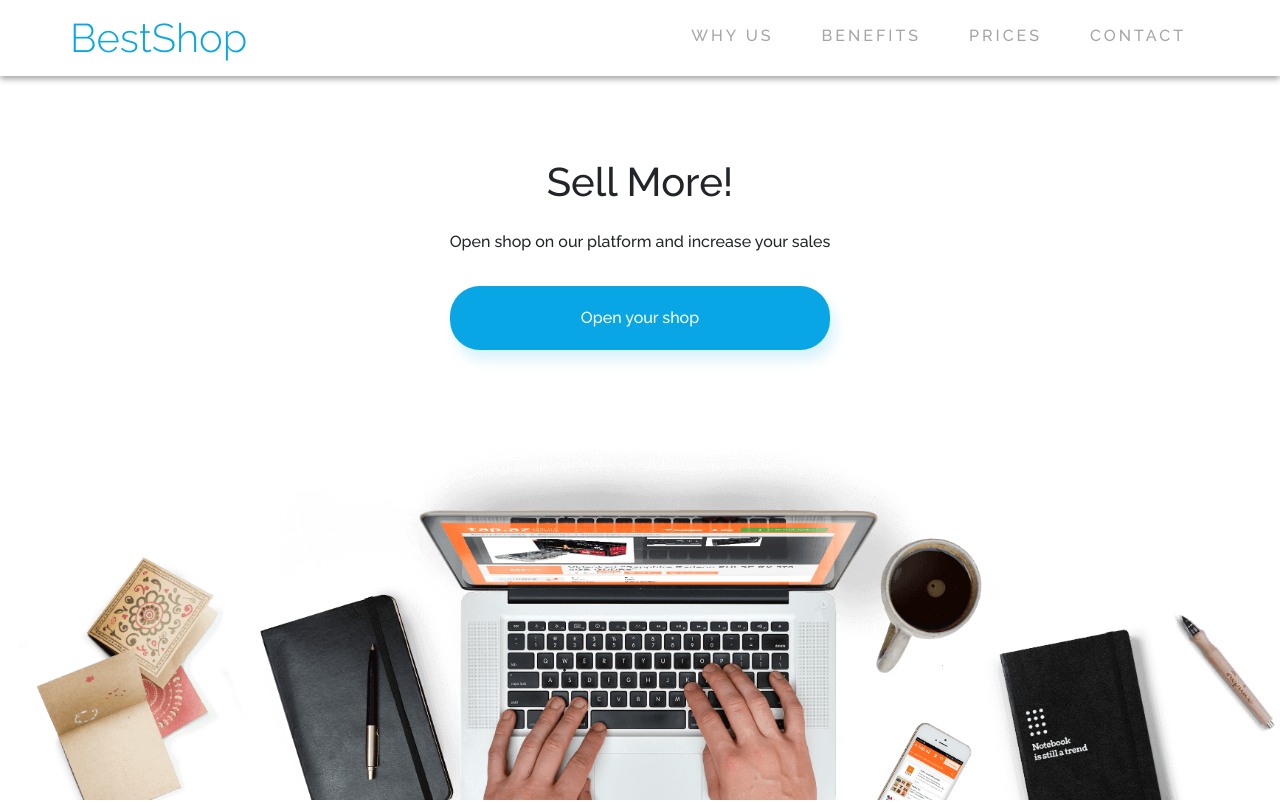
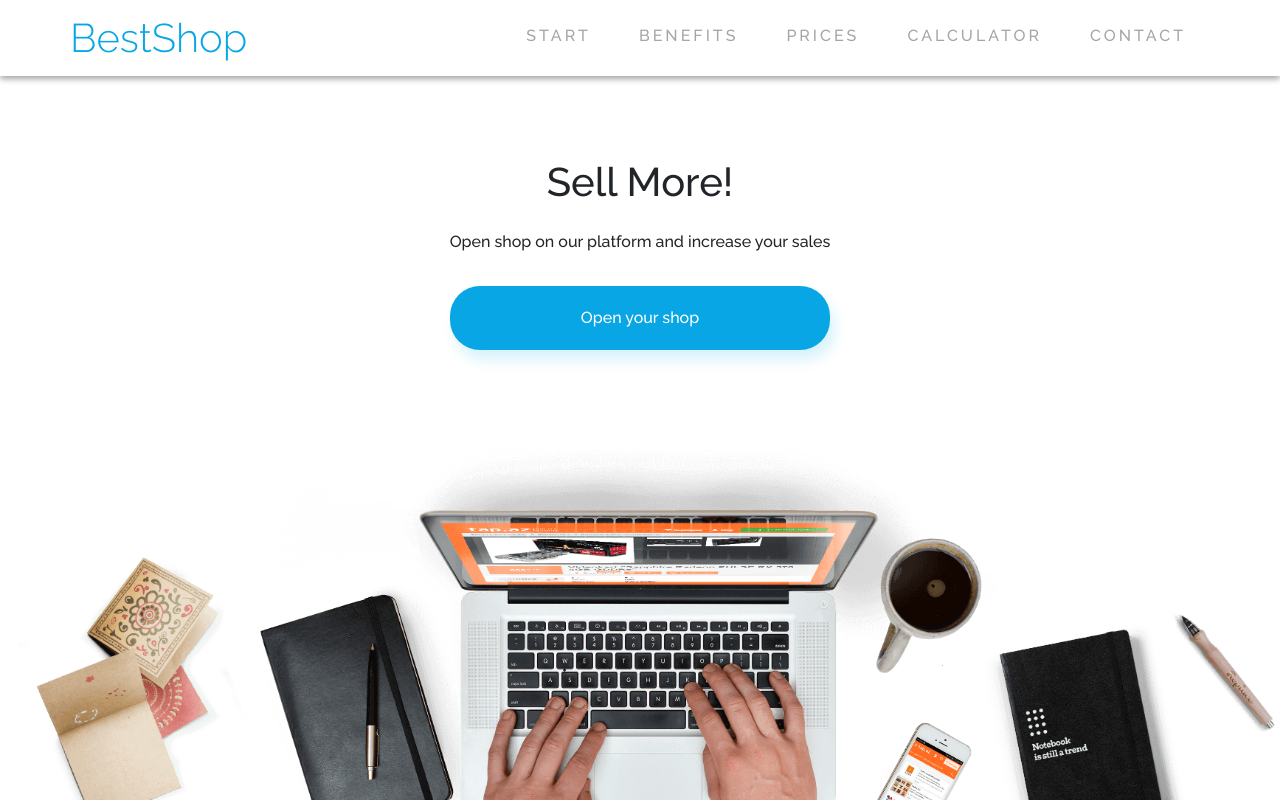
Before and after one commit to PatrykAdamski/BestShop, a React (Create React App) app: page / in a window 1280 px wide. Shown: the top 802 px of the page. Built offline with nearby package versions, Linux system fonts and the light colour scheme.

Commit message:
Add-scrollspy

```diff
--- a/src/App.js
+++ b/src/App.js
@@ -1,4 +1,5 @@
 import React from "react";
+import { Element } from "react-scroll/modules";
 import Calculator from "./components/Calculator";
 import HomeBenefits from "./components/HomeBenefits";
 import HomeContact from "./components/HomeContact";
@@ -12,12 +13,29 @@ export default function App() {
   return (
     <div className="container-fluid gx-0">
       <Navigation></Navigation>
-      <HomeHeader></HomeHeader>
+
+      <Element name="HomeHeader">
+        <HomeHeader></HomeHeader>
+      </Element>
+
       <HomeStatistics></HomeStatistics>
-      <HomeBenefits></HomeBenefits>
-      <HomePricing></HomePricing>
-      <Calculator></Calculator>
-      <HomeContact></HomeContact>
+
+      <Element name="HomeBenefits">
+        <HomeBenefits></HomeBenefits>
+      </Element>
+
+      <Element name="HomePricing">
+        <HomePricing></HomePricing>
+      </Element>
+
+      <Element name="HomeCalculator">
+        <Calculator></Calculator>
+      </Element>
+
+      <Element name="HomeContact">
+        <HomeContact></HomeContact>
+      </Element>
+
       <HomeFooter></HomeFooter>
     </div>
   );
--- a/src/components/Calculator.js
+++ b/src/components/Calculator.js
@@ -71,7 +71,7 @@ export default function Calculator() {
 
   return (
     <section className="container-fluid custom-section-calculator px-2 py-4 p-sm-5">
-      <h2 className="display-4 text-center fw-normal">
+      <h2 className="display-4 text-center fw-normal py-lg-4">
         Calculate how much you'll pay
       </h2>
       <div className="p-3 d-lg-flex justify-content-lg-evenly">
--- a/src/components/CalculatorListSummary.js
+++ b/src/components/CalculatorListSummary.js
@@ -33,7 +33,7 @@ export default function CalculatorListSummary({
           <span className="fw-bold text-white fs-4">$ {summaryOrders}</span>
         </div>
       ) : null}
-      {packageValue !== "choose package" ? (
+      {packageValue !== "Choose package" ? (
         <div
           data-id="package"
           className="d-flex justify-content-between align-items-center custom-summary-block py-1 px-3 mb-3"
@@ -63,7 +63,7 @@ export default function CalculatorListSummary({
           <span className="fw-bold text-white fs-4">$ {terminalValue}</span>
         </div>
       ) : null}
-      {total !== 0 || packageValue !== "choose package" ? (
+      {total !== 0 || packageValue !== "Choose package" ? (
         <div
           data-id="total"
           className=" align-self-end d-flex justify-content-between align-items-center custom-total-block py-1 px-3 my-4"
--- a/src/components/Navigation.js
+++ b/src/components/Navigation.js
@@ -23,12 +23,51 @@ export default function Navigation() {
           className="collapse navbar-collapse navbar-nav text-uppercase justify-content-end bg-white"
           id="navbarSupportedContent"
         >
-          <LinkScroll className="px-4 py-4 custom-nav-link">Why us</LinkScroll>
-          <LinkScroll className="px-4 py-4 custom-nav-link">
+          <LinkScroll
+            to="HomeHeader"
+            duration={250}
+            spy={true}
+            smooth={true}
+            className="px-4 py-4 custom-nav-link"
+          >
+            Start
+          </LinkScroll>
+          <LinkScroll
+            to="HomeBenefits"
+            duration={250}
+            spy={true}
+            smooth={true}
+            className="px-4 py-4 custom-nav-link"
+          >
             Benefits
           </LinkScroll>
-          <LinkScroll className="px-4 py-4 custom-nav-link">Prices</LinkScroll>
-          <LinkScroll className="px-4 py-4 custom-nav-link">Contact</LinkScroll>
+          <LinkScroll
+            to="HomePricing"
+            duration={250}
+            spy={true}
+            smooth={true}
+            className="px-4 py-4 custom-nav-link"
+          >
+            Prices
+          </LinkScroll>
+          <LinkScroll
+            to="HomeCalculator"
+            duration={250}
+            spy={true}
+            smooth={true}
+            className="px-4 py-4 custom-nav-link"
+          >
+            Calculator
+          </LinkScroll>
+          <LinkScroll
+            to="HomeContact"
+            duration={250}
+            spy={true}
+            smooth={true}
+            className="px-4 py-4 custom-nav-link"
+          >
+            Contact
+          </LinkScroll>
         </ul>
       </nav>
     </div>
```
